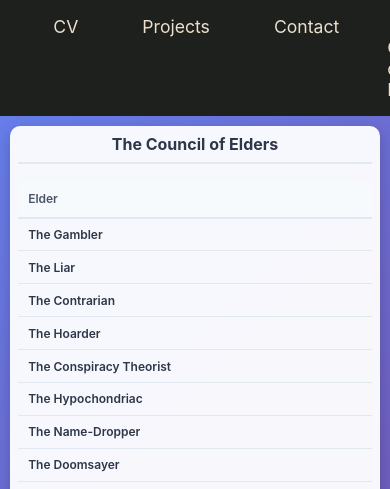
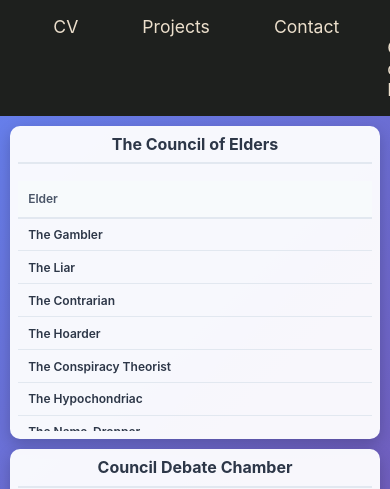
Before and after one commit to vincenzo-scotto001/fantastic-giggle, a React (Create React App) app in the folder portfolio-site/: page /thecouncil in a window 390 px wide. Shown: the top 489 px of the page. Built offline with nearby package versions, Linux system fonts and the light colour scheme; no server answers.

Commit message:
Update CouncilOfElders.css mobile fix plz

```diff
--- a/portfolio-site/src/styles/CouncilOfElders.css
+++ b/portfolio-site/src/styles/CouncilOfElders.css
@@ -508,10 +508,11 @@ h2 {
 /* Mobile View (max-width: 768px) */
 @media (max-width: 768px) {
   .council-container {
-    grid-template-columns: 1fr;
-    grid-template-rows: auto;
+    display: flex;
+    flex-direction: column;
     height: auto;
-    min-height: 100vh;
+    min-height: unset;
+    overflow: visible;
     gap: 10px;
     padding: 10px;
   }
@@ -520,11 +521,23 @@ h2 {
   .debate-panel,
   .leaderboard-panel {
     max-height: none;
-    min-height: 300px;
+    min-height: unset;
+    height: auto;
+    flex-shrink: 0;
   }
 
   .debate-panel {
-    min-height: 400px;
+    min-height: unset;
+  }
+
+  .debate-container {
+    min-height: 300px;
+    max-height: 50vh;
+  }
+
+  .elders-table-container,
+  .leaderboard-container {
+    max-height: 250px;
   }
 
   /* Adjust avatar size on mobile */
```
